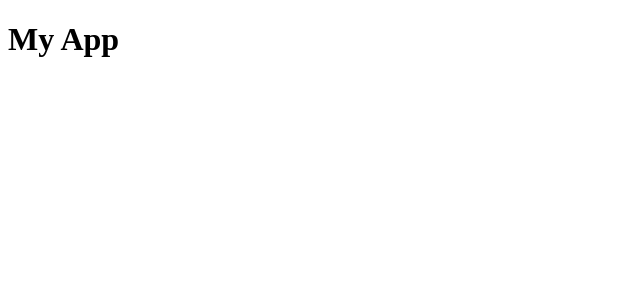
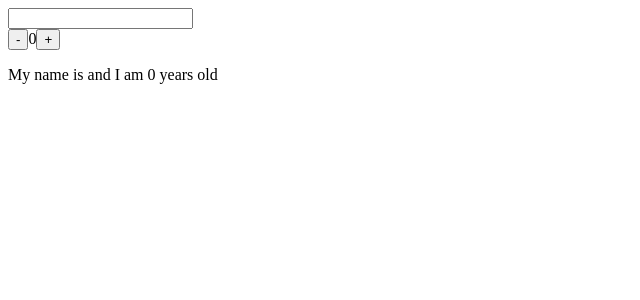
Before and after one commit to SohamAxel/ReactHandsOn, a React (Vite) app: page / in a window 1280 px wide. Shown: the top 300 px of the page, without its empty margins (0-640 px from the left). Built offline with nearby package versions, Linux system fonts and the light colour scheme.

Commit message:
Functional component

```diff
--- a/src/App.jsx
+++ b/src/App.jsx
@@ -1,7 +1,18 @@
+import { useState } from "react";
 
 function App() {
+  const [name, setName] = useState("");
+  const [age, setAge] = useState(0);
   return (
-      <h1>My App</h1>
+    <>
+      <input type="text" name="name" id="name" value={name} onInput={(e) => setName(e.target.value)}/>
+      <div className="counter">
+        <button onClick={() => setAge(p => p - 1)}>-</button>
+        {age}
+        <button onClick={() => setAge(p => p + 1)}>+</button>
+      </div>
+      <p>{`My name is ${name} and I am ${age} years old`}</p>
+    </>
   );
 }
 
```
